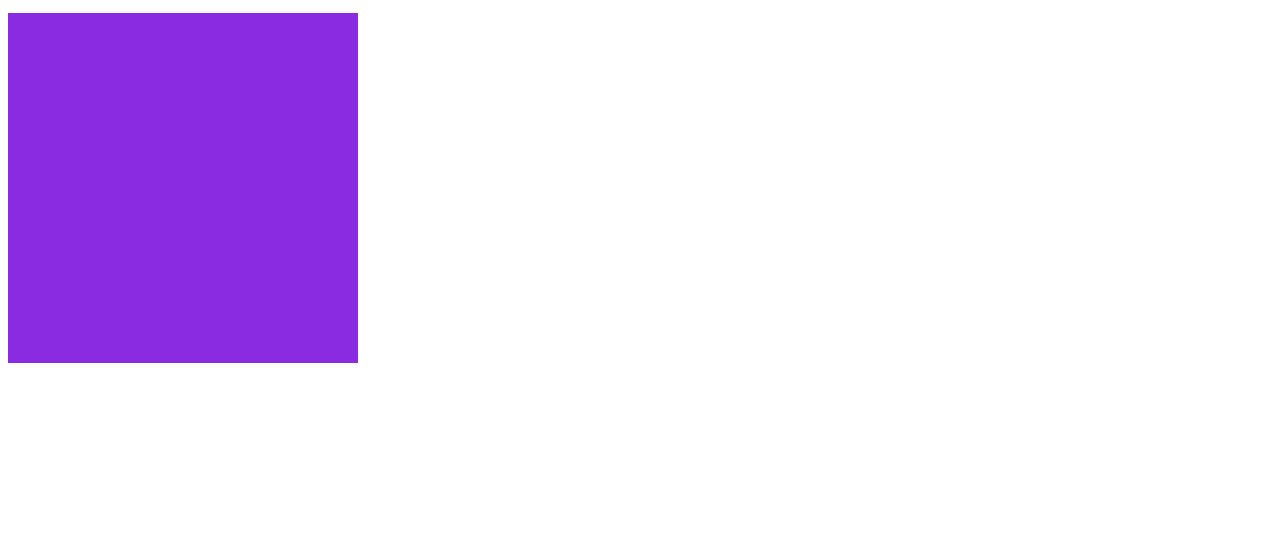
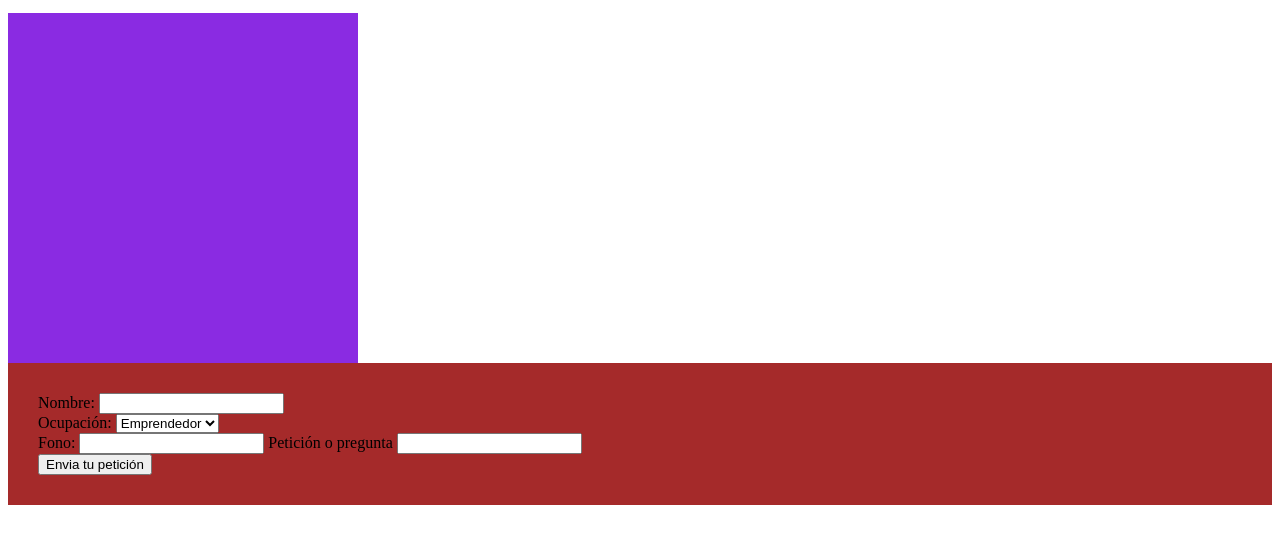
Before and after one commit to Koyirox/mi_primer_repo, a plain HTML site: page index.html in a window 1280 px wide. Shown: the part 197-740 px from the top of the page. Drawn offline with Linux system fonts and the light colour scheme.

Commit message:
footer bkn

```diff
--- a/index.html
+++ b/index.html
@@ -20,5 +20,27 @@
     <div class="turMana">
 
     </div>
+    <footer class="paraElFooter">
+            <form>
+                    <label>Nombre:</label>
+                    <input type="text">
+                    <br>
+                    <label id="sharingan">Ocupación:</label>
+                    <select>
+
+                        <option value="cl">Emprendedor</option>
+                        <option value="Si">Comediante</option>
+                        <option value="sch">Shaman</option>
+                    </select>
+                    <br>
+                    <label>Fono:</label>
+                    <input type="number">
+                    <label>Petición o pregunta</label>
+                    <input type="text">
+                    <br>
+                    <input type="submit" value="Envia tu petición">
+
+                </form>
+    </footer>
 </body>
 </html>
--- a/style.css
+++ b/style.css
@@ -13,3 +13,8 @@
     height: 350px;
     background-color: blueviolet;
 }
+
+.paraElFooter {
+    background-color: brown;
+    padding: 30px;
+}
```
